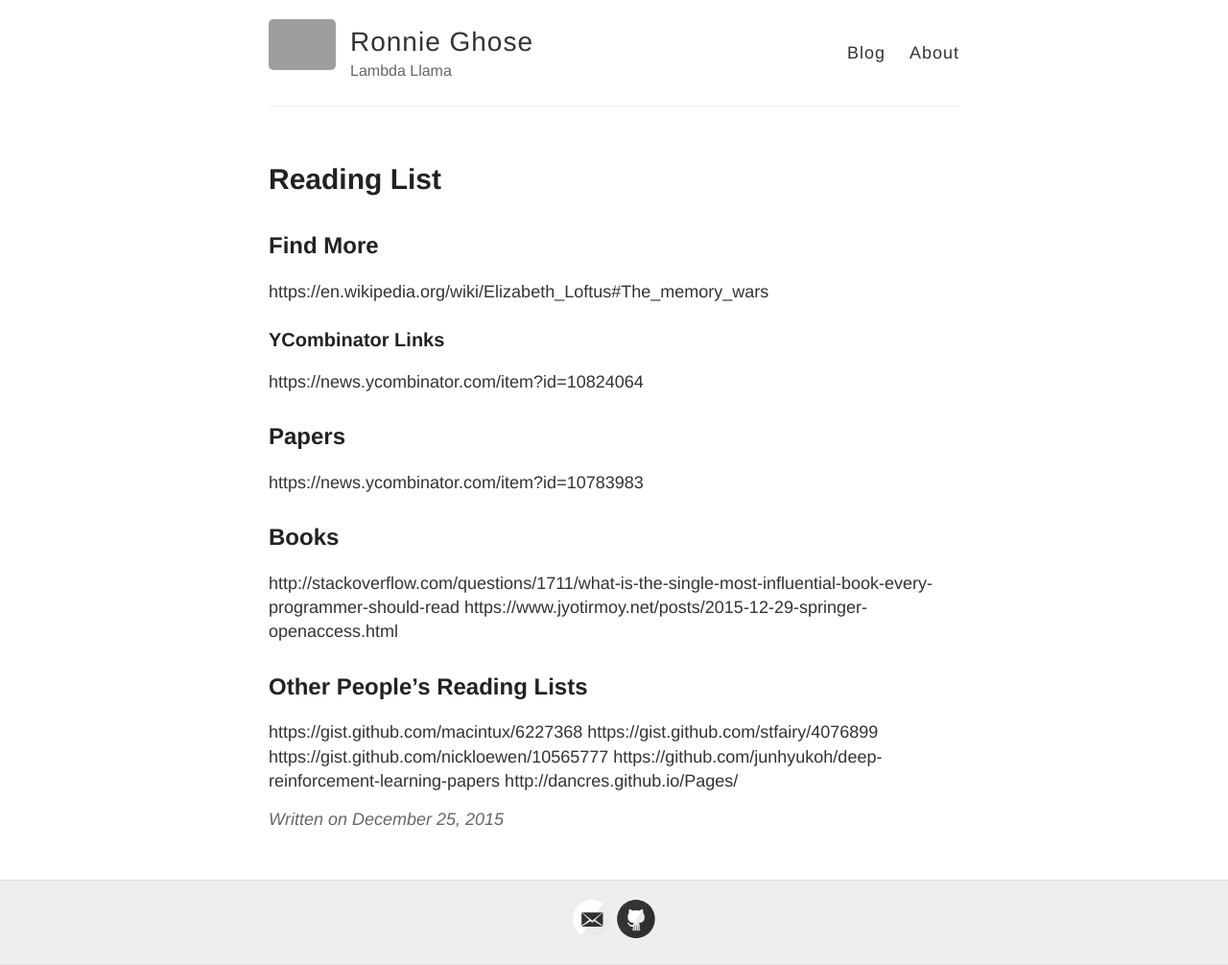
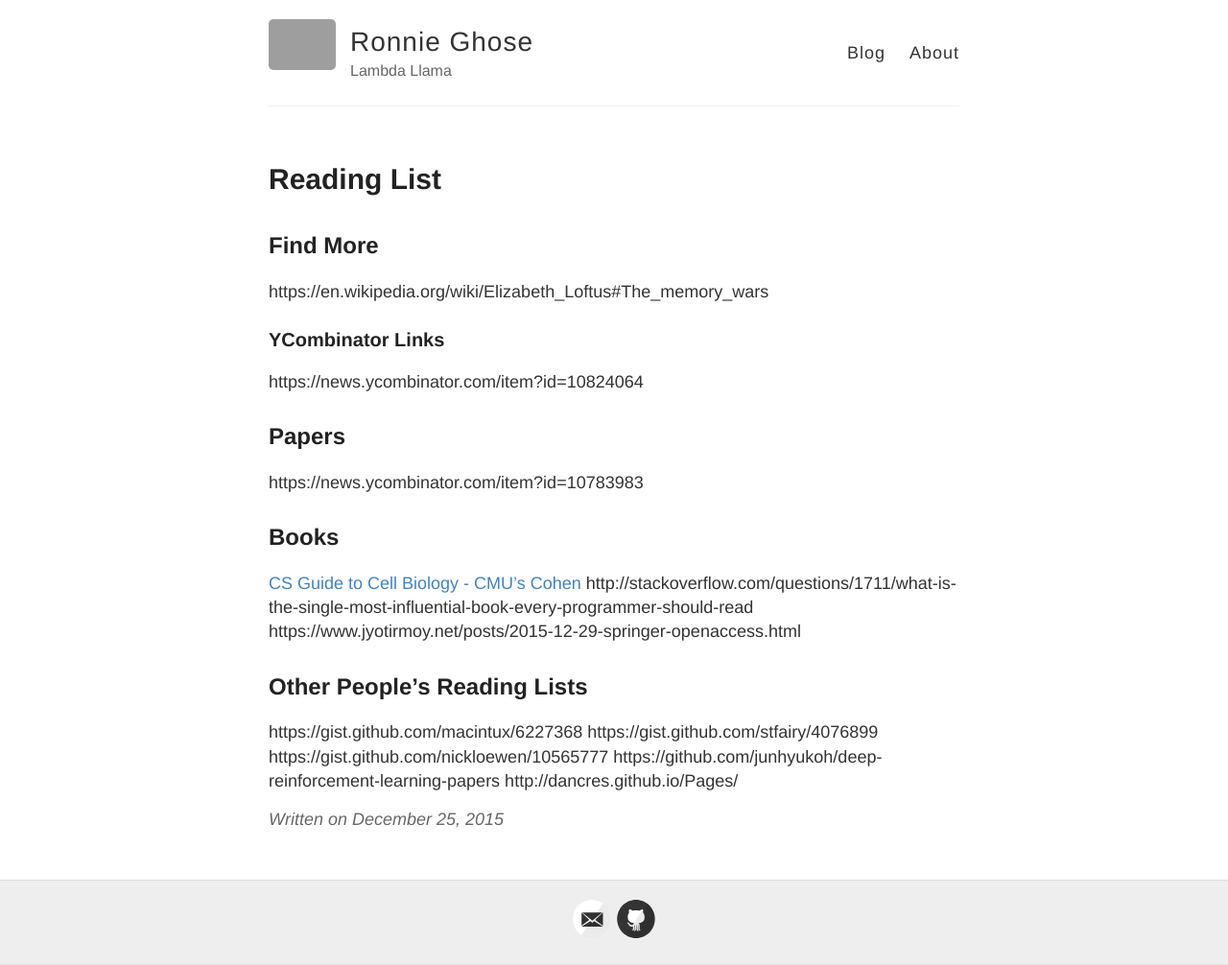
Before and after one commit to RONNCC/ronncc.github, a Jekyll site: the page built from _posts/2015-12-25-ReadingList.md, in a window 1280 px wide. Shown: the whole page at 96% size. Built offline with Jekyll 4.4.1, drawn with Linux system fonts in a browser that asks for light colours; comment, search, counter and statistics services are not loaded; grey boxes are pictures that could not be loaded.

Commit message:
Update 2015-12-25-ReadingList.md

```diff
--- a/_posts/2015-12-25-ReadingList.md
+++ b/_posts/2015-12-25-ReadingList.md
@@ -26,7 +26,7 @@ https://news.ycombinator.com/item?id=10824064
 https://news.ycombinator.com/item?id=10783983
 
 ## Books
-
+[CS Guide to Cell Biology - CMU's Cohen](http://www.cs.cmu.edu/~wcohen/GuideToBiology-sampleChapter-release1.4.pdf)
 http://stackoverflow.com/questions/1711/what-is-the-single-most-influential-book-every-programmer-should-read
 https://www.jyotirmoy.net/posts/2015-12-29-springer-openaccess.html
 
```
